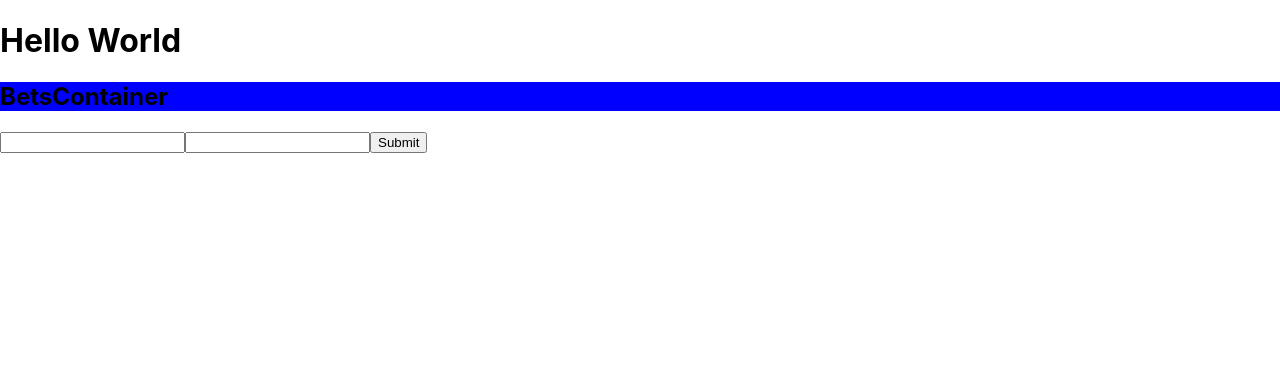
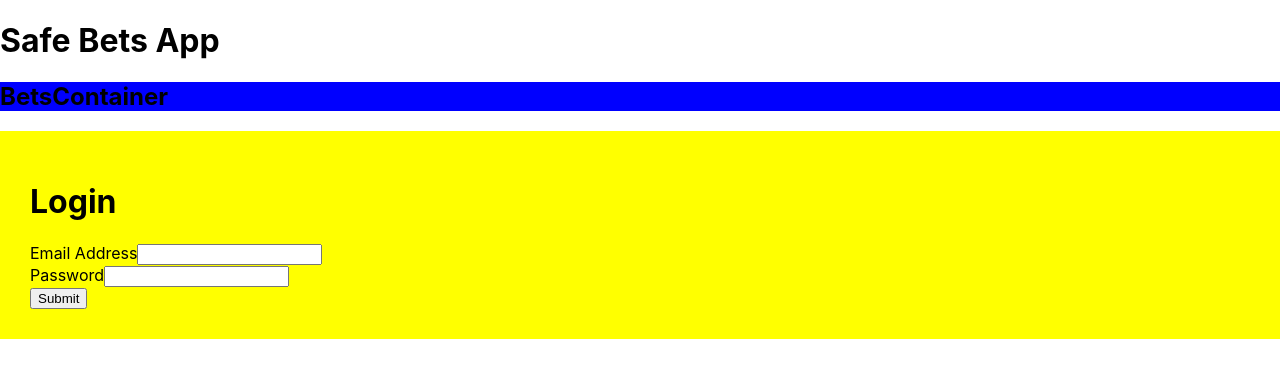
Before and after one commit to rgohma2/NFL-Statistics-App, a React (Create React App) app: page / in a window 1280 px wide. Shown: the top 378 px of the page. Built offline with nearby package versions, Linux system fonts and the light colour scheme.

Commit message:
user can type in login form

```diff
--- a/src/App.js
+++ b/src/App.js
@@ -17,7 +17,7 @@ class App extends React.Component {
   render() {
     return (
       <div>
-        <h1>Hello World</h1>
+        <h1>Safe Bets App</h1>
         <BetsContainer/>
         <LoginRegister/>
       </div>
--- /dev/null
+++ b/src/LoginRegister/index.css
@@ -0,0 +1,4 @@
+form {
+	background-color: yellow;
+	padding: 30px;
+}
--- a/src/LoginRegister/index.js
+++ b/src/LoginRegister/index.js
@@ -5,6 +5,7 @@ import {
   Route,
   Link
 } from 'react-router-dom'
+import './index.css'
 
 class LoginRegister extends React.Component {
 	constructor(props) {
@@ -27,20 +28,25 @@ class LoginRegister extends React.Component {
 		return(
 			<Router>
 				<form>
-					<input
+				<h1>Login</h1>
+					<div>
+						Email Address<input
 						label="Email Address"
 						type="text"
 						name="email"
 						onChange={this.handleChange}
 						value={this.state.email}
 						/>
-					<input
+					</div>
+					<div>
+						Password<input
 						label="Password"
 						type="text"
 						name="password"
 						onChange={this.handleChange}
 						value={this.state.password}
 						/>
+					</div>
 					<button>Submit</button>
 				</form>
 			</Router>
```
Lines whose indentation alone changed are shown as unchanged.
